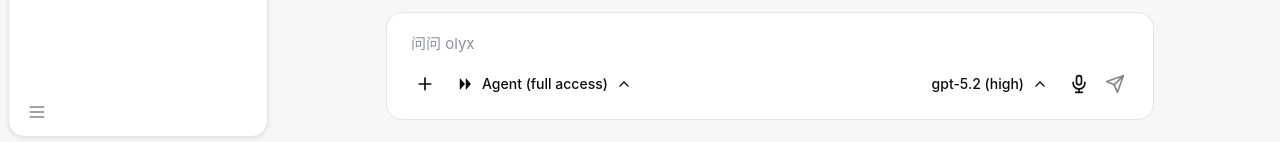
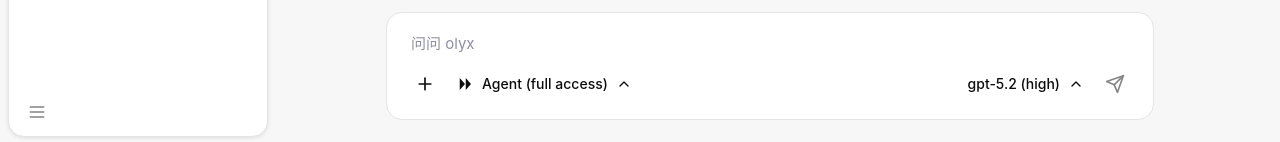
Before and after one commit to rita152/codex-desktop, a React (Vite) app: page / in a window 1280 px wide. Shown: the part 655-797 px from the top of the page. Built offline with nearby package versions, Linux system fonts and the light colour scheme.

Commit message:
refactor(ChatInput): 移除录音按钮

```diff
--- a/src/components/business/ChatInput/index.tsx
+++ b/src/components/business/ChatInput/index.tsx
@@ -6,7 +6,6 @@ import { Select } from '../../ui/data-entry/Select';
 import {
   PlusIcon,
   RobotIcon,
-  MicrophoneIcon,
   SendIcon,
   ChatIcon,
   ForwardIcon,
@@ -30,7 +29,6 @@ export function ChatInput({
   value,
   onChange,
   onSend,
-  onVoiceClick,
   onAddClick,
   placeholder = '问问 olyx',
   disabled = false,
@@ -116,14 +114,6 @@ export function ChatInput({
             aria-label="选择模型"
           />
           <IconButton
-            icon={<MicrophoneIcon size={20} />}
-            onClick={onVoiceClick}
-            aria-label="语音输入"
-            size="sm"
-            variant="ghost"
-            disabled={disabled || !onVoiceClick}
-          />
-          <IconButton
             icon={<SendIcon size={20} />}
             onClick={handleSend}
             aria-label="发送"
```
